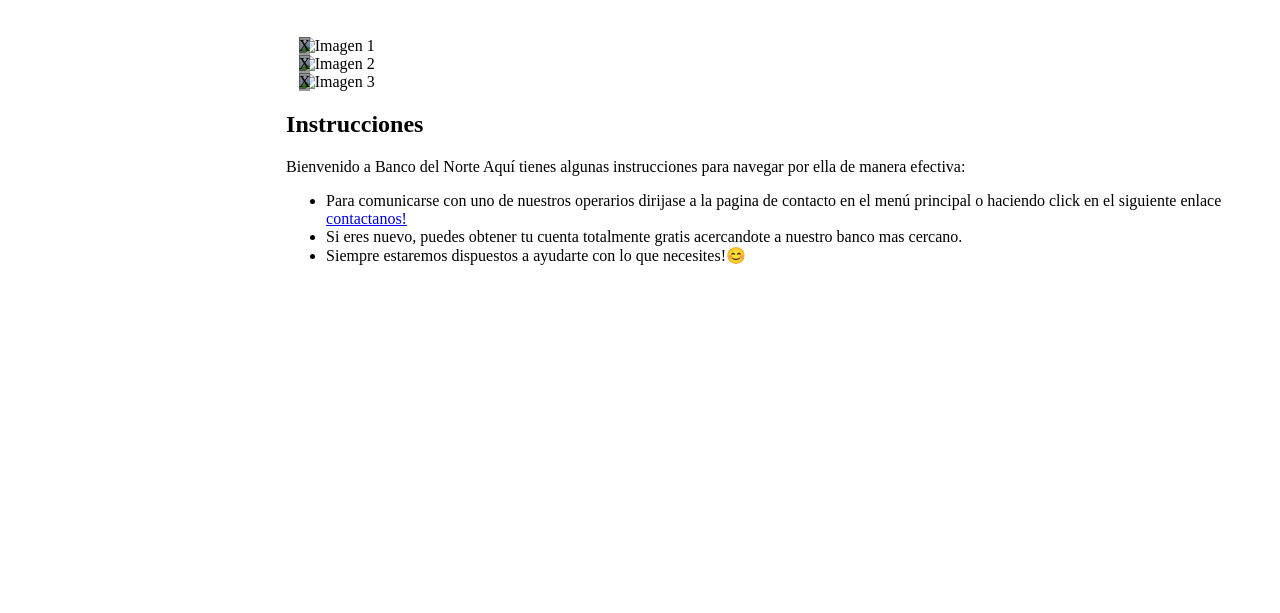
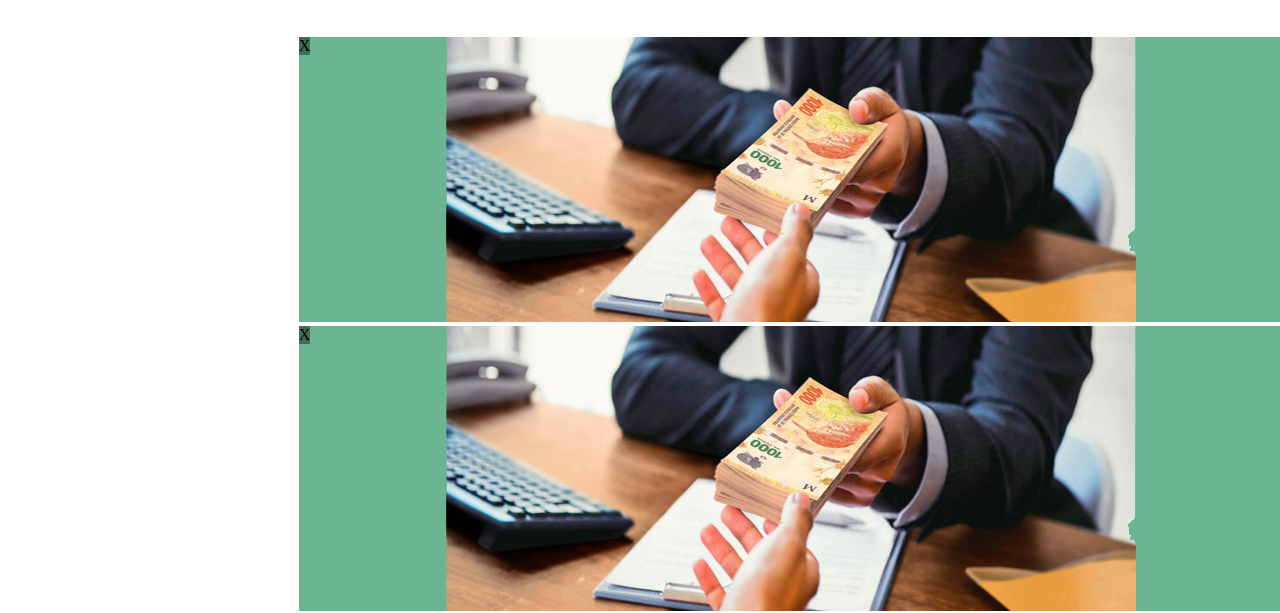
Before and after one commit to ElianJ02/3erEntregaJS, a plain HTML site: page ayuda.html in a window 1280 px wide. Shown: the part 174-787 px from the top of the page. Drawn offline with Linux system fonts and the light colour scheme.

Commit message:
corrección de preentrega 3

```diff
--- a/ayuda.html
+++ b/ayuda.html
@@ -14,15 +14,15 @@
 <main class="ayudamain">
   <div class="image-container">
     <div class="close-button" onclick="cerrarImagen(1)">X</div>
-    <img src="./resources/placeholderprestamo.jpg" alt="Imagen 1">
+    <img src="./placeholderprestamo.jpg" alt="Imagen 1">
   </div>
   <div class="image-container">
     <div class="close-button" onclick="cerrarImagen(2)">X</div>
-    <img src="./resources/placeholderprestamo.jpg" alt="Imagen 2">
+    <img src="./placeholderprestamo.jpg" alt="Imagen 2">
   </div>
   <div class="image-container">
     <div class="close-button" onclick="cerrarImagen(3)">X</div>
-    <img src= "./resources/placeholderprestamo.jpg" alt="Imagen 3">
+    <img src="./placeholderprestamo.jpg" alt="Imagen 3">
   </div>
 
 <section class="instrucciones">
```
